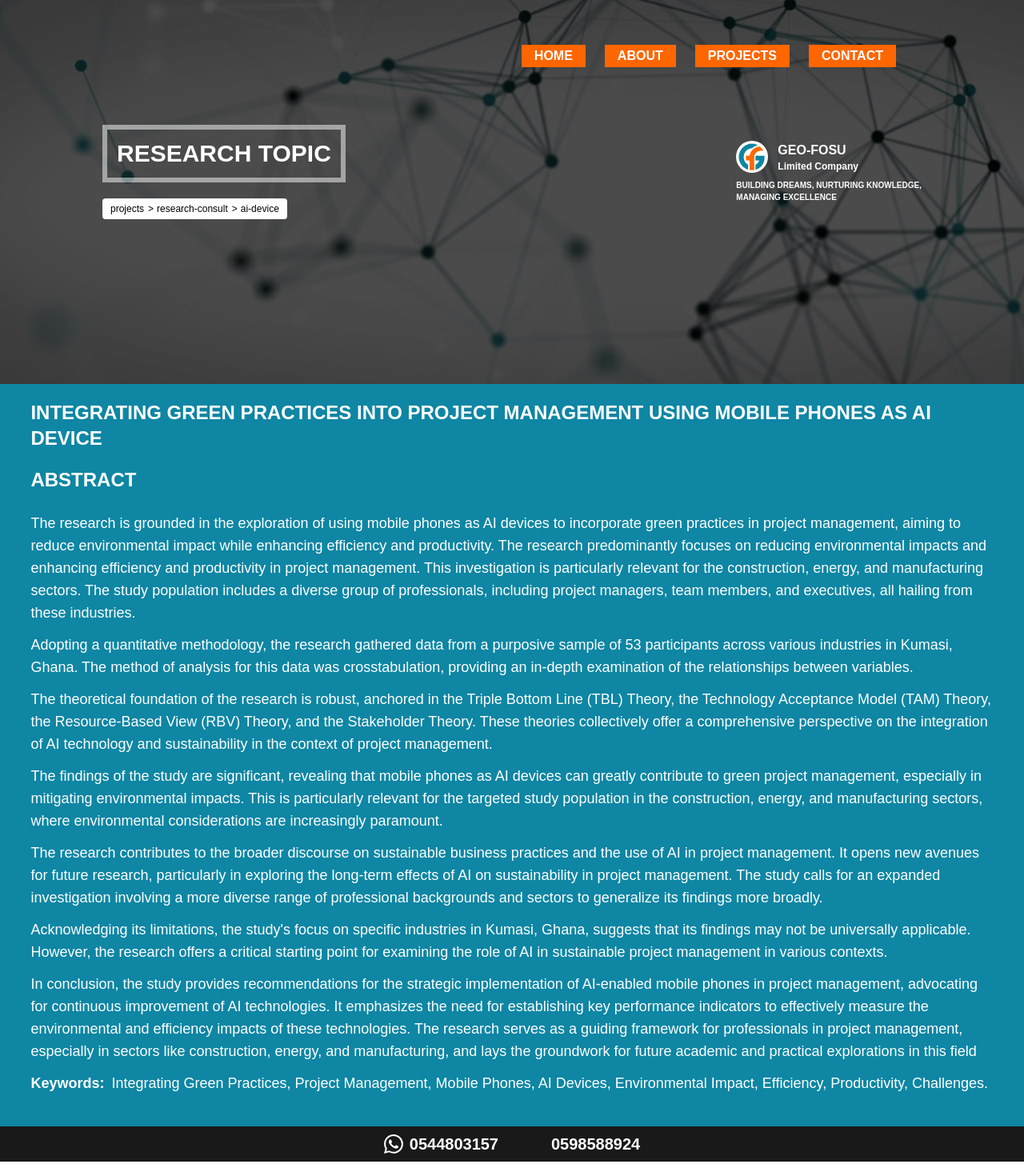
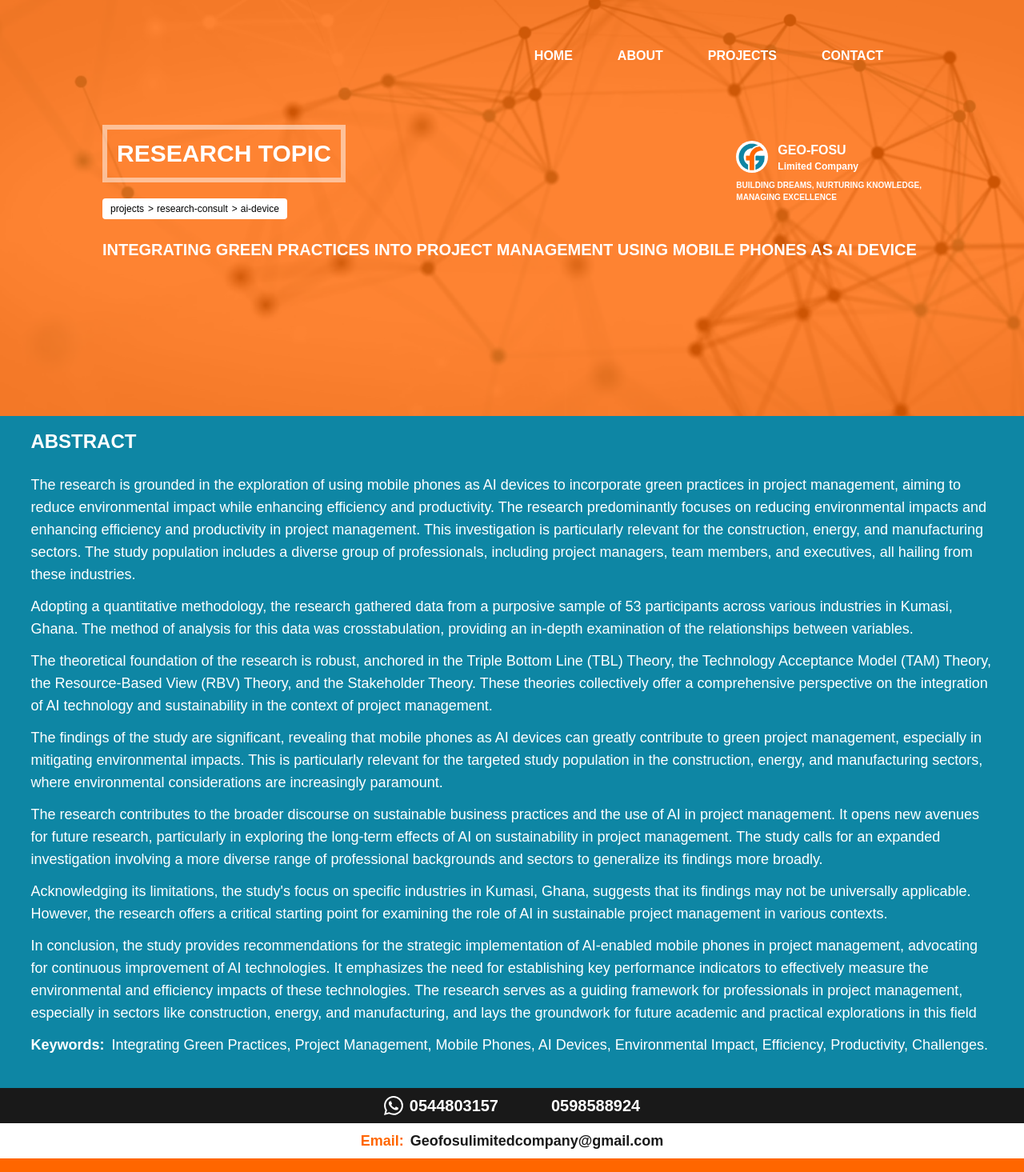
Before and after one commit to estherlardze/geo-fosu-limited, a React (Vite) app: page /projects/research-consult/ai-device in a window 1280 px wide. Shown: the top 1465 px of the page at 80% size. Built offline with nearby package versions, Linux system fonts and the light colour scheme; some icons are missing.

Commit message:
move text

```diff
--- a/src/components/Navbar/Navbar.jsx
+++ b/src/components/Navbar/Navbar.jsx
@@ -10,8 +10,8 @@ const Navbar = () => {
   useEffect(() => {
     const currentPage = window.location.pathname;
 
-    if (currentPage === '/home/projects/research-consult/research-topic-one'
-         || currentPage === '/home/projects/research-consult/research-topic-three') {
+    if (currentPage === '/projects/research-consult/ai-device'
+         || currentPage === '/projects/research-consult/project-management') {
       setListBg('bg-tranparent');
     }
     else
--- a/src/components/ResearchConsult/Academic.jsx
+++ b/src/components/ResearchConsult/Academic.jsx
@@ -18,28 +18,24 @@ const Academic = () => {
        <Link
           to="/projects/research-consult/ai-device"
           className="col-span-4 sm:col-span-2 xl:col-span-1 bg-blue px-4 py-2 rounded-md shadow-lg font-semibold"
-          data-aos="fade-up"
         >
          INTEGRATING GREEN PRACTICES INTO PROJECT MANAGEMENT USING MOBILE PHONES AS AI DEVICE
        </Link>
        <Link
          to="/projects/research-consult/real-estates"
          className="col-span-4 sm:col-span-2 xl:col-span-1 rounded-md shadow-lg bg-blue px-4 py-2 font-semibold"
-         data-aos="fade-up"
         >
          EXAMINING WORKPLACE SAFETY CULTURE IN REAL ESTATE COMPANIES: A PROJECT MANAGEMENT PERSPECTIVE IN ACCRA, GHANA
        </Link>
        <Link
           to="/projects/research-consult/project-management"
           className="col-span-4 sm:col-span-2 xl:col-span-1 rounded-md shadow-lg bg-blue px-4 py-2 font-semibold"
-          data-aos="fade-up"
         >
          EXPLORING THE IMPACT OF ORGANIZATIONAL CULTURE ON PROJECT MANAGEMENT SUCCESS IN THE CONSTRUCTION INDUSTRY
        </Link>
        <Link
          to="/projects/research-consult/green-supply-chain"
          className="col-span-4 sm:col-span-2 xl:col-span-1 rounded-md shadow-lg bg-blue px-4 py-2 font-semibold"
-         data-aos="fade-up"
         >
          THE IMPACT OF STRATEGIC ORGANIZATIONAL ORIENTATION ON GREEN SUPPLY CHAIN PERFORMANCE AND FIRM PERFORMANCE.
        </Link>
--- a/src/components/ResearchConsult/ResearchHero.jsx
+++ b/src/components/ResearchConsult/ResearchHero.jsx
@@ -3,27 +3,29 @@ import { Navbar, BreadCrumb} from '../index'
 import { logo } from '../../assets/index'
 
 
-const ResearchHero = () => {
+const ResearchHero = ({title}) => {
   const [changeBg, setChangeBg] = useState("")
 
   useEffect(() => {
     const currentPage = window.location.pathname;
 
-    if (currentPage === '/projects/research-consult/ai-devive'
+    if (currentPage === '/projects/research-consult/ai-device'
         || currentPage === '/projects/research-consult/project-management') {
        setChangeBg('bg-orange/80');
     }
     else
     {
-      setChangeBg('bg-black/70');
+      setChangeBg('bg-black/80');
     }
+
+
 
   }, []);
 
 
   return (
-  <div className="bg-retro bg-cover bg-no-repeat bg-center h-[50vh] sm:h-[60vh]">
-    <div className={`${changeBg} w-[100%] h-[50vh] sm:h-[60vh]`}>
+  <div className="bg-retro bg-cover bg-no-repeat bg-center h-fit sm:h-[65vh] pb-3">
+    <div className={`${changeBg} w-[100%] h-fit sm:h-[65vh] pb-3`}>
       <section className='w-[90%] mx-[5%] lg:w-[80%] lg:mx-[10%] py-6'>
         <Navbar/>
         <div className='flex flex-col md:flex-row gap-6 md:items-center mt-[5vh] text-white justify-between'>
@@ -47,6 +49,7 @@ const ResearchHero = () => {
               </h4>
           </article>
         </div>
+        <h1 className='mt-6 text-white font-bold uppercase sm:text-xl pb-3'>{title}</h1>
       </section>
     </div>
   </div>
--- a/src/pages/ResearchTopicFour.jsx
+++ b/src/pages/ResearchTopicFour.jsx
@@ -7,10 +7,9 @@ const ResearchTopicFour = () => {
 
   return (
     <div>
-      <ResearchHero/>
+      <ResearchHero title={researchFour.title}/>
        <section className='bg-blue text-white '>
-         <div className='mx-[5%] w-[90%] lg:mx-[3%] lg:w-[94%] sm:text-lg'>
-          <h1 className='font-bold text-lg sm:text-2xl py-5'>{researchFour.title}</h1>
+         <div className='mx-[5%] w-[90%] lg:mx-[3%] lg:w-[94%] sm:text-lg  pt-4'>
            <h1 className='font-bold uppercase text-lg sm:text-2xl pb-3'>Abstract</h1>
           <ul>
             {researchFour.abstract.map((abstract, index) => (
--- a/src/pages/ResearchTopicOne.jsx
+++ b/src/pages/ResearchTopicOne.jsx
@@ -4,13 +4,12 @@ import { Footer } from '../components'
 
 
 const ResearchTopicOne = () => {
-  console.log(researchOne.title)
+
   return (
     <div>
-      <ResearchHero/>
+      <ResearchHero title={researchOne.title}/>
        <section className='bg-blue text-white '>
-         <div className='mx-[5%] w-[90%] lg:mx-[3%] lg:w-[94%] sm:text-lg'>
-          <h1 className='font-bold text-lg sm:text-2xl py-5'>{researchOne.title}</h1>
+         <div className='mx-[5%] w-[90%] lg:mx-[3%] lg:w-[94%] sm:text-lg  pt-4'>
            <h1 className='font-bold uppercase text-lg sm:text-2xl pb-3'>Abstract</h1>
           <ul>
             {researchOne.abstract.map((abstract, index) => (
--- a/src/pages/ResearchTopicThree.jsx
+++ b/src/pages/ResearchTopicThree.jsx
@@ -7,10 +7,9 @@ const ResearchTopicThree = () => {
 
   return (
     <div>
-      <ResearchHero/>
+      <ResearchHero title={researchThree.title}/>
        <section className='bg-blue text-white '>
-         <div className='mx-[5%] w-[90%] lg:mx-[3%] lg:w-[94%] sm:text-lg'>
-          <h1 className='font-bold text-lg sm:text-2xl py-5'>{researchThree.title}</h1>
+         <div className='mx-[5%] w-[90%] lg:mx-[3%] lg:w-[94%] sm:text-lg  pt-4'>
            <h1 className='font-bold uppercase text-lg sm:text-2xl pb-3'>Abstract</h1>
           <ul>
             {researchThree.abstract.map((abstract, index) => (
--- a/src/pages/ResearchTopicTwo.jsx
+++ b/src/pages/ResearchTopicTwo.jsx
@@ -7,10 +7,9 @@ const ResearchTopicTwo = () => {
 
   return (
     <div>
-      <ResearchHero/>
+      <ResearchHero title={researchTwo.title}/>
        <section className='bg-blue text-white '>
-         <div className='mx-[5%] w-[90%] lg:mx-[3%] lg:w-[94%] sm:text-lg'>
-          <h1 className='font-bold text-lg sm:text-2xl py-5'>{researchTwo.title}</h1>
+         <div className='mx-[5%] w-[90%] lg:mx-[3%] lg:w-[94%] sm:text-lg pt-4'>
            <h1 className='font-bold uppercase text-lg sm:text-2xl pb-3'>Abstract</h1>
           <ul>
             {researchTwo.abstract.map((abstract, index) => (
```
